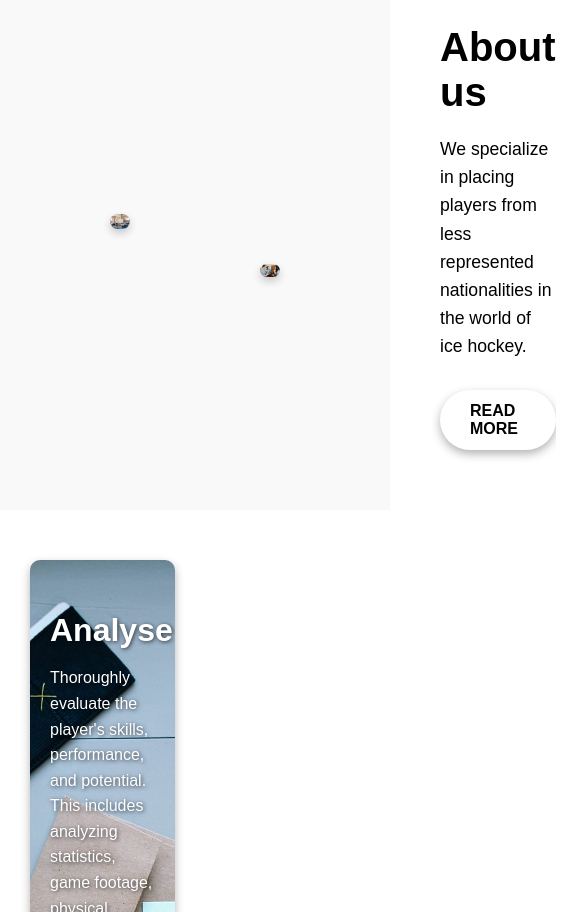
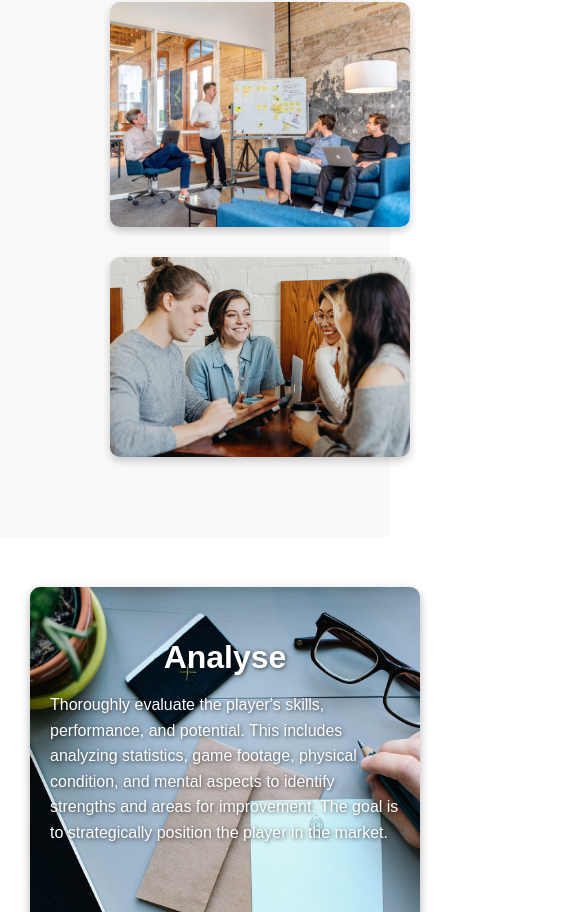
Before and after one commit to iffrit51/agency, a React (Create React App) app: page / in a window 390 px wide. Shown: the part 912-1824 px from the top of the page, 585 px wide, since content can reach past the window. Built offline with nearby package versions, Linux system fonts and the light colour scheme.

Commit message:
Maj responsive image

```diff
--- a/src/index.css
+++ b/src/index.css
@@ -84,6 +84,7 @@
 .footer-banner img {
   max-width: 100%;
   border-radius: 10px;
+  height: auto;
   margin: 10px;
 }
 
@@ -203,23 +204,23 @@
 .about-images {
   position: relative;
   display: flex;
+  justify-content: center; /* Centrage des images */
+  flex-wrap: wrap; /* Permet aux images de passer à la ligne si nécessaire */
 }
 
-.about-images .img-1 {
-  width: 600px;
-  height: auto;
+.about-images .img-1,
+.about-images .img-2 {
+  width: 45%; /* Utilisation de pourcentages pour plus de flexibilité */
+  min-width: 300px; /* Taille minimale pour éviter que l'image ne devienne trop petite */
   border-radius: 10px;
   box-shadow: 0 4px 8px rgba(0, 0, 0, 0.2);
+  transition: all 0.3s ease-in-out; /* Transition douce pour les changements de taille */
 }
 
 .about-images .img-2 {
-  width: 600px;
-  height: auto;
-  border-radius: 10px;
   position: absolute;
-  top: 50px;
-  left: 150px;
-  box-shadow: 0 4px 8px rgba(0, 0, 0, 0.2);
+  top: 20%;
+  left: 45%;
 }
 
 .about-text {
@@ -242,6 +243,7 @@
 .service-card {
   flex: 1;
   padding: 30px;
+  min-width: 350px;
   border-radius: 15px;
   background-size: cover;
   background-position: center;
@@ -497,3 +499,18 @@
     flex-direction: column;
   }
 }
+
+/* Media Queries pour les écrans plus petits */
+@media (max-width: 768px) {
+  .about-images {
+    flex-direction: column; /* Les images s'affichent en colonne sur petit écran */
+    align-items: center;
+  }
+
+  .about-images .img-1,
+  .about-images .img-2 {
+    width: 80%; /* Les images prennent plus de largeur sur petit écran */
+    position: static; /* Supprime le positionnement absolu pour l'empiler correctement */
+    margin-bottom: 20px; /* Espace entre les images */
+  }
+}
```
